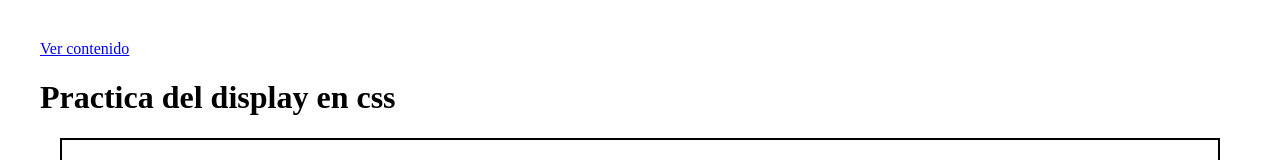
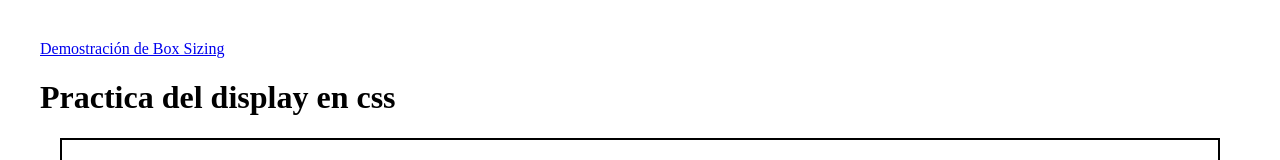
Before and after one commit to JaelJuarezRamos/Practicas-becalos, a plain HTML site: page index.html in a window 1280 px wide. Shown: the top 160 px of the page. Drawn offline with Linux system fonts and the light colour scheme.

Commit message:
Actualicé index.html con nuevos enlaces y contenido

```diff
--- a/index.html
+++ b/index.html
@@ -6,7 +6,7 @@
     <title>Practica del display</title>
     <link rel="stylesheet" href="./css/style.css">
     <link rel="stylesheet" href="css/clase-2-model-box.css">
-    <a href="css/clase-2-model-box.html">Ver contenido</a>
+    <a href="css/clase-2-model-box.html">Demostración de Box Sizing</a>
 </head>
 <body>
     <h1>Practica del display en css</h1>
```
